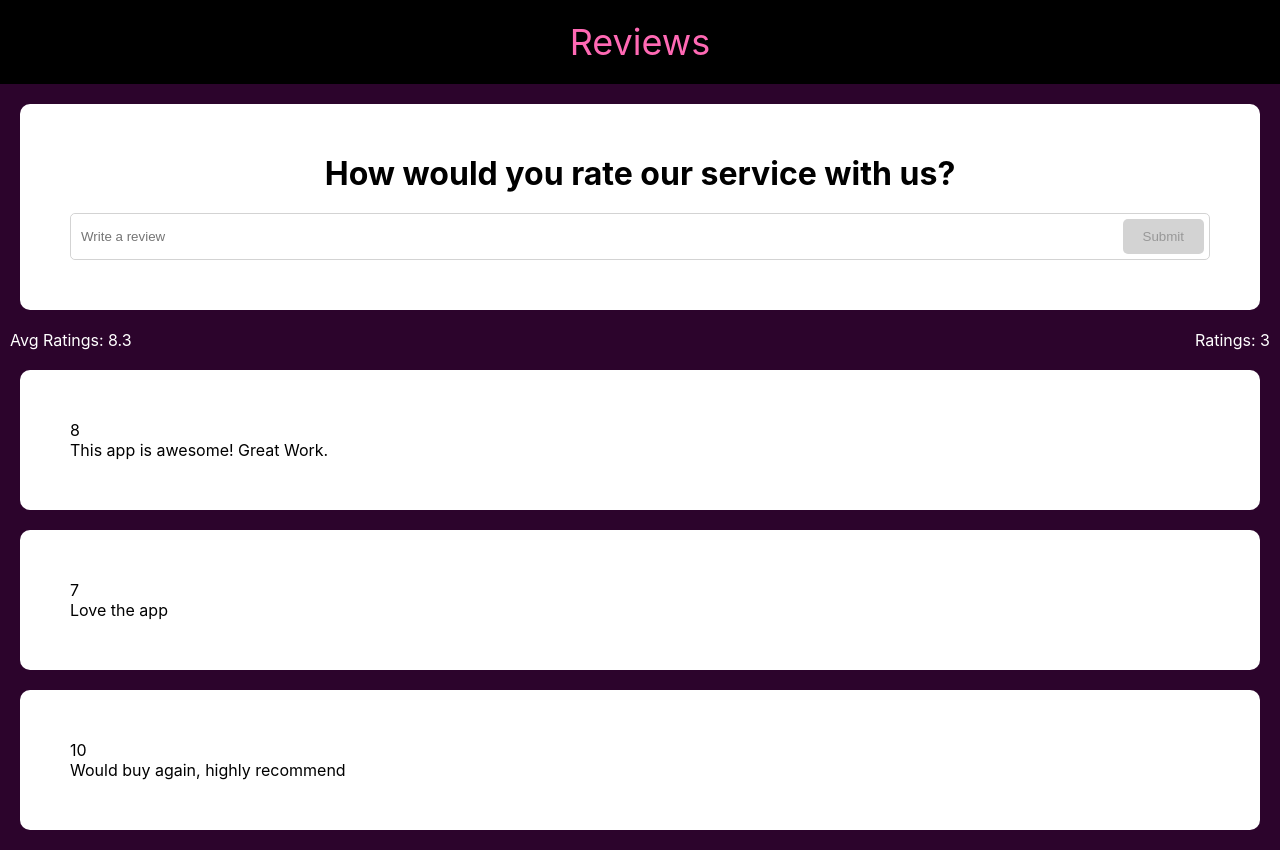
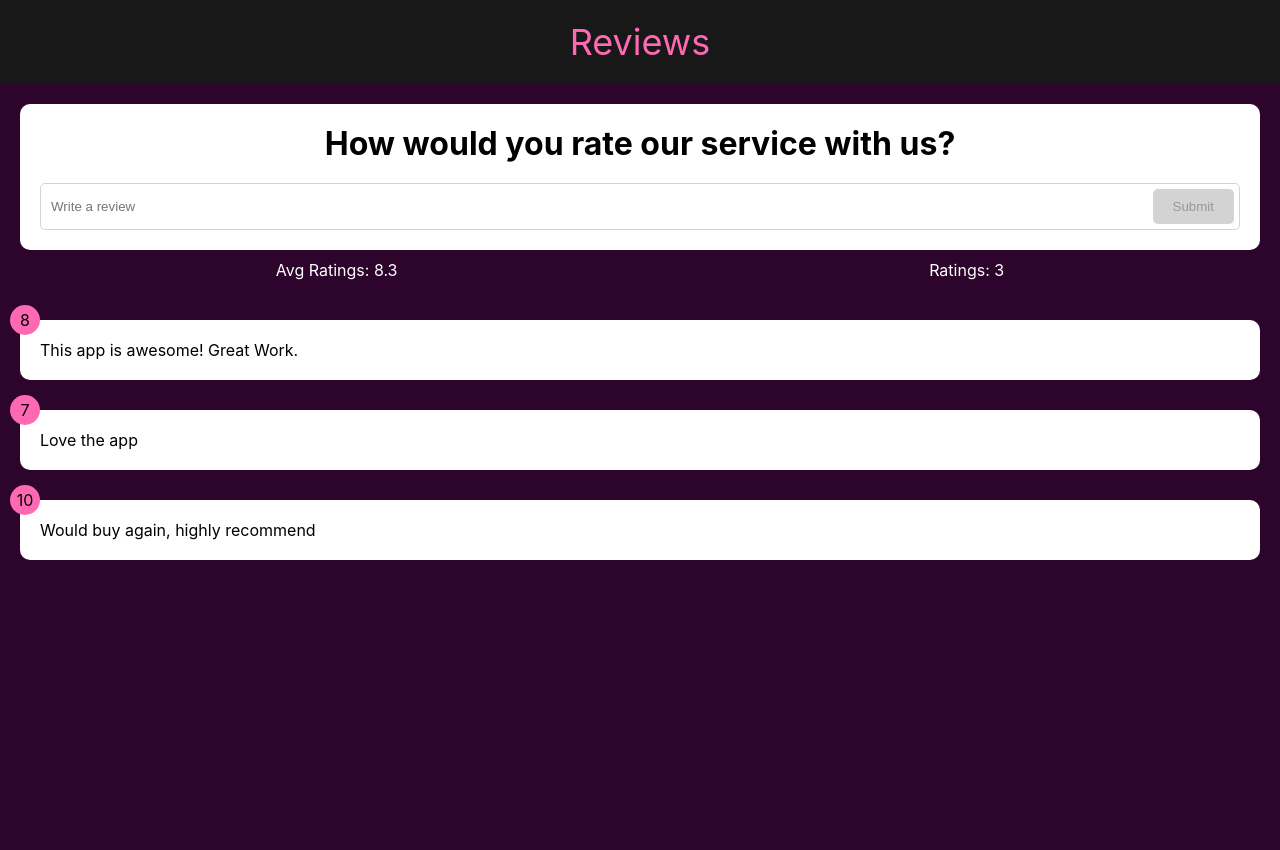
Before and after one commit to oscar-ct/react-reviews, a React (Create React App) app: page / in a window 1280 px wide. After the commit the page ends 800 px from the top, so only its background shows below. Built offline with nearby package versions, Linux system fonts and the light colour scheme.

Commit message:
feat: styled review items, incl rating and text

```diff
--- a/src/components/ReviewItem.jsx
+++ b/src/components/ReviewItem.jsx
@@ -5,8 +5,8 @@ import Card from "./Card";
 function ReviewItem( {item} ) {
     return (
         <>
+            <div className="rating-display">{item.rating}</div>
             <Card>
-                <div className="rating-display">{item.rating}</div>
                 <div className="review-display">{item.text}</div>
             </Card>
         </>
--- a/src/index.css
+++ b/src/index.css
@@ -14,15 +14,16 @@ code {
 }
 .header {
   font-size: 36px;
-  background-color: black;
+  background-color: #181818;
   color: hotpink;
   padding: 20px 0 20px 0;
   text-align: center;
+  margin-bottom: 20px;
 }
 .card {
   border-radius: 10px;
-  padding: 50px;
-  margin: 20px;
+  padding: 20px;
+  margin: 0 20px;
   background-color: white;
 }
 .service {
@@ -66,6 +67,14 @@ code {
 .review-stats {
   margin: 10px;
   display: flex;
-  justify-content: space-between;
+  justify-content: space-around;
   color: white;
 }
+.rating-display {
+  transform: translateX(10px)translateY(15px);
+  padding: 5px;
+  text-align: center;
+  width: 20px;
+  border-radius: 50%;
+  background-color: hotpink;
+}
```
